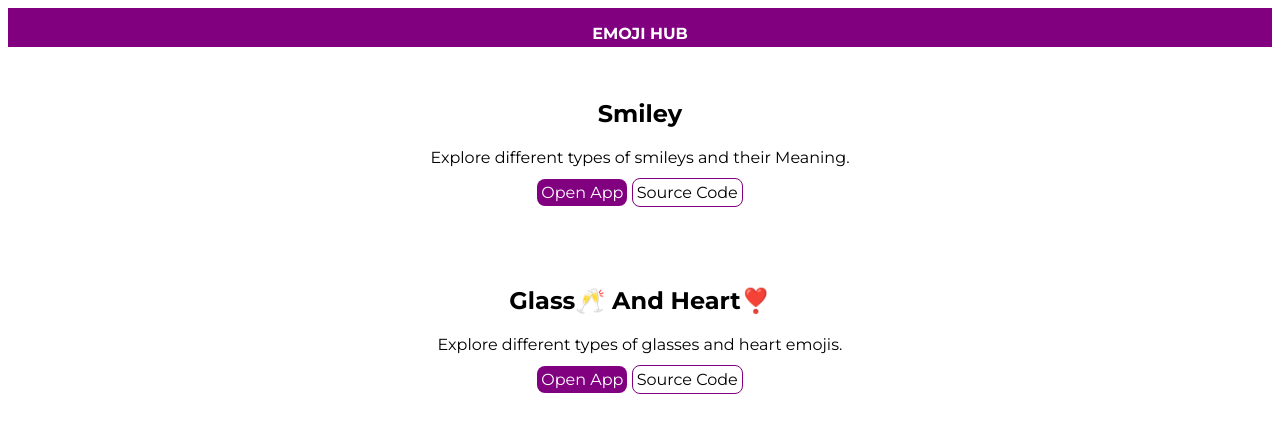
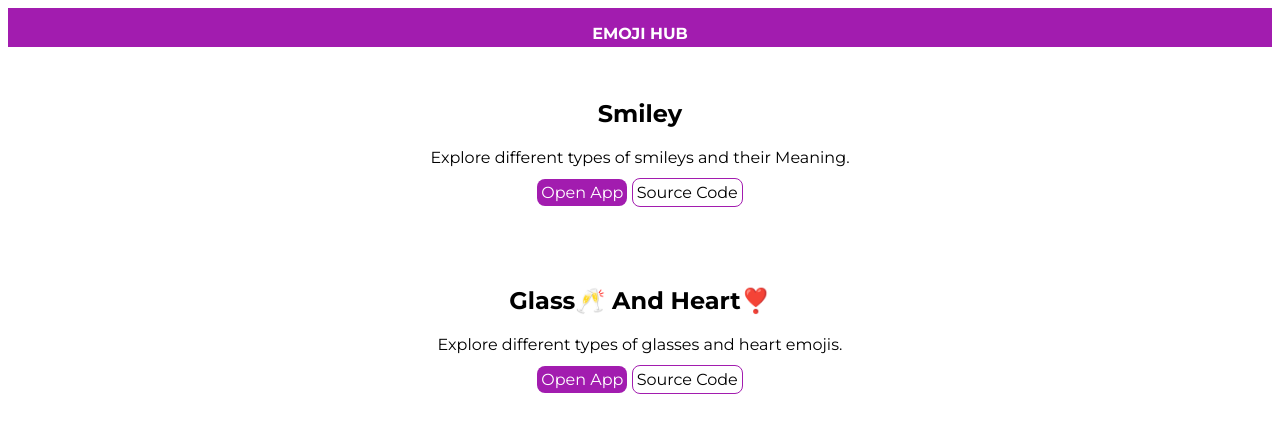
Before and after one commit to vineeth-t/React-emoji-app, a plain HTML site: page index.html in a window 1280 px wide. Drawn offline with Linux system fonts and the light colour scheme.

Commit message:
fix:color

```diff
--- a/style.css
+++ b/style.css
@@ -10,7 +10,7 @@ body{
 }
 .secondary-link{
     margin-top: 1rem;
-    background-color:purple;
+    background-color:#A21CAF;
     color: white;
     padding: 0.25rem ;
     border-radius:0.5rem;
@@ -19,13 +19,13 @@ body{
     margin-top: 1rem;
     padding: 0.25rem;
     border-radius: 0.5rem;
-    border: 1px solid purple;
+    border: 1px solid #A21CAF;
     color: black;
 }
 .navigation{
 
     padding: 1rem 1rem 0rem 1rem;
-       background-color:purple;
+       background-color:#A21CAF;
        color:white;
        padding-bottom: 0.25rem;
 
```
